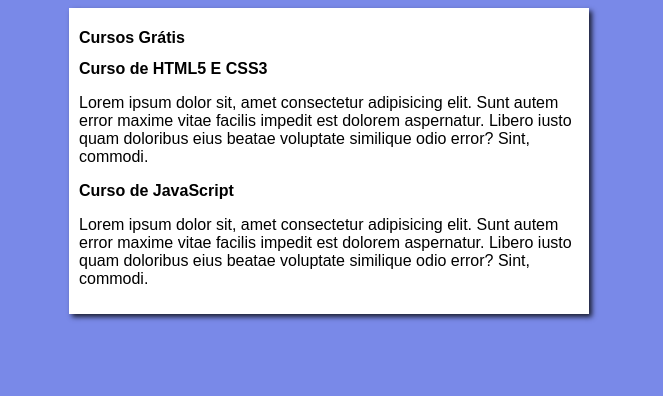
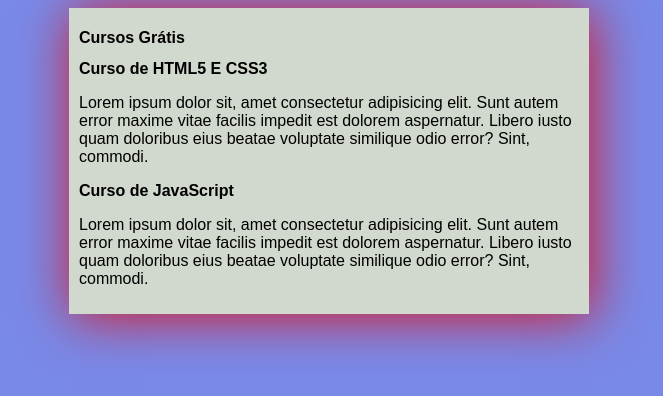
Before and after one commit to grec100001/Projeto-Site, a plain HTML site: page index.html in a window 1280 px wide. Shown: the whole page, without its empty margins (311-974 px from the left). Drawn offline with Linux system fonts and the light colour scheme.

Commit message:
Update style.css

```diff
--- a/estilos/style.css
+++ b/estilos/style.css
@@ -6,9 +6,9 @@ body{
     background-color: #7989e8;
 }
 main{
-    background-color: white;
+    background-color: rgb(209, 216, 205);
     margin: auto;
     padding: 10px;
     width: 500px;
-    box-shadow: 3px 3px 5px rgba(0, 0, 0, 0.782);
+    box-shadow: 3px 3px 50px rgba(230, 7, 7, 0.873);
 }
```
